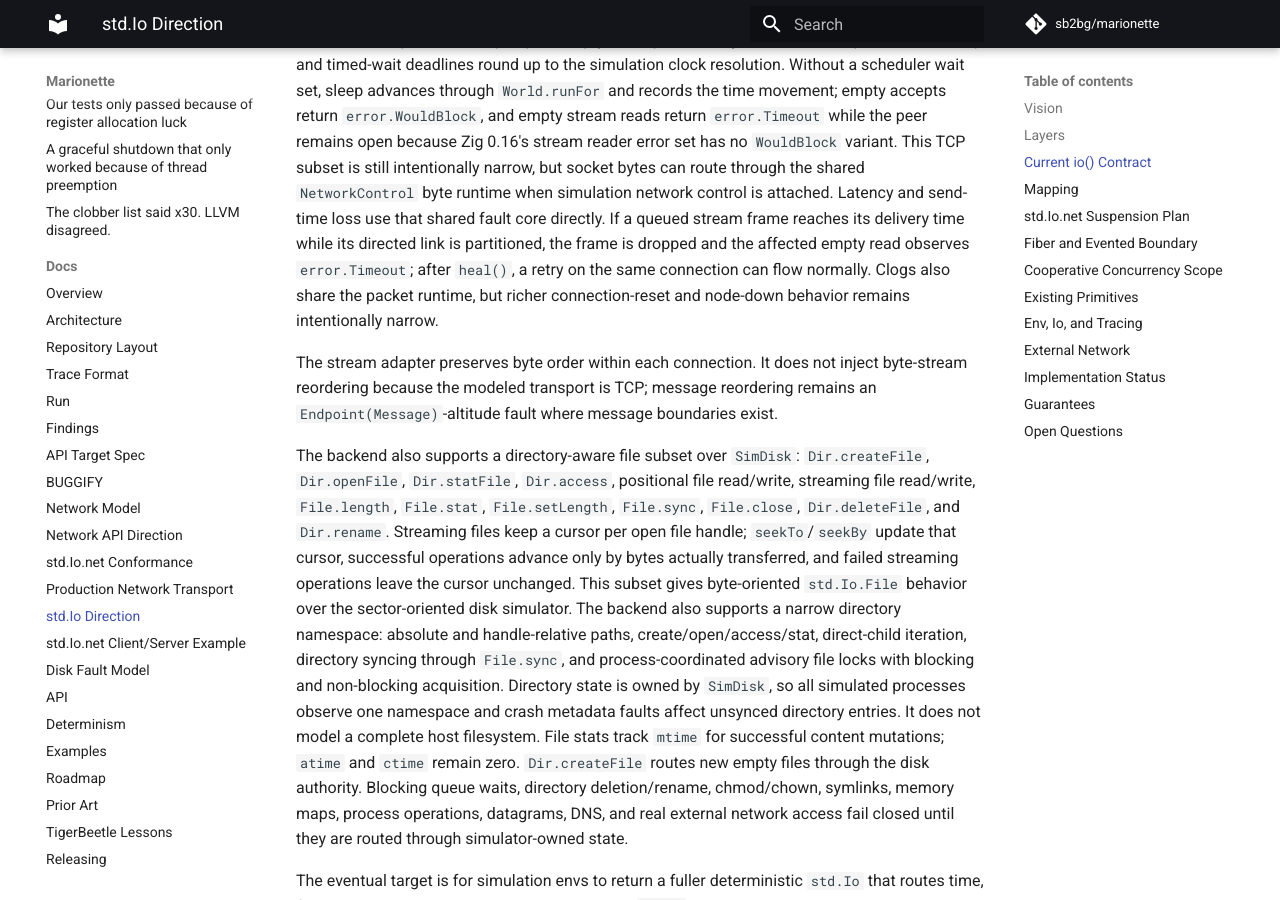
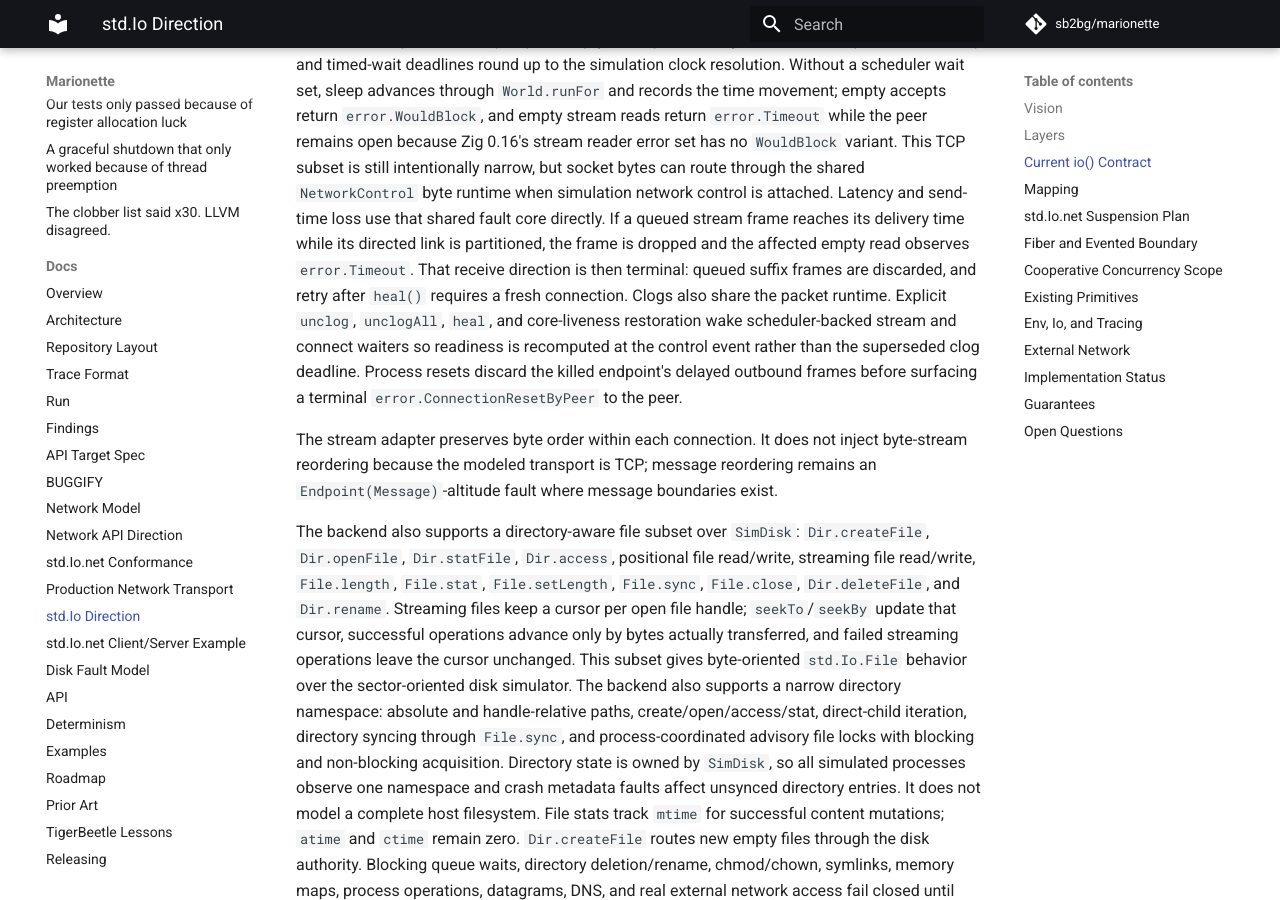
Before and after one commit to sb2bg/marionette, an MkDocs documentation site: the page built from docs/std-io-direction.md, in a window 1280 px wide and 900 px high, scrolled down 1897 px. Built offline with MkDocs 1.6.1 and Material for MkDocs 9.7.7, drawn with Linux system fonts in a browser that asks for light colours; comment, search, counter and statistics services are not loaded.

```diff
--- a/docs/std-io-direction.md
+++ b/docs/std-io-direction.md
@@ -90,10 +90,14 @@ intentionally narrow, but socket bytes can route through the shared
 `NetworkControl` byte runtime when simulation network control is attached.
 Latency and send-time loss use that shared fault core directly. If a queued
 stream frame reaches its delivery time while its directed link is partitioned,
-the frame is dropped and the affected empty read observes `error.Timeout`;
-after `heal()`, a retry on the same connection can flow normally. Clogs also
-share the packet runtime, but richer connection-reset and node-down behavior
-remains intentionally narrow.
+the frame is dropped and the affected empty read observes `error.Timeout`.
+That receive direction is then terminal: queued suffix frames are discarded,
+and retry after `heal()` requires a fresh connection. Clogs also share the
+packet runtime. Explicit `unclog`, `unclogAll`, `heal`, and core-liveness
+restoration wake scheduler-backed stream and connect waiters so readiness is
+recomputed at the control event rather than the superseded clog deadline.
+Process resets discard the killed endpoint's delayed outbound frames before
+surfacing a terminal `error.ConnectionResetByPeer` to the peer.
 
 The stream adapter preserves byte order within each connection. It does not
 inject byte-stream reordering because the modeled transport is TCP; message
```
Also changed, not shown: CHANGELOG.md (+7 -4 lines), SIMULATOR_FINDINGS.md (+3 -2 lines), docs/network.md (+4 -1 lines), docs/std-io-net-conformance.md (+8 -6 lines), docs/std-io-net-example.md (+9 -5 lines), 11 other files.
